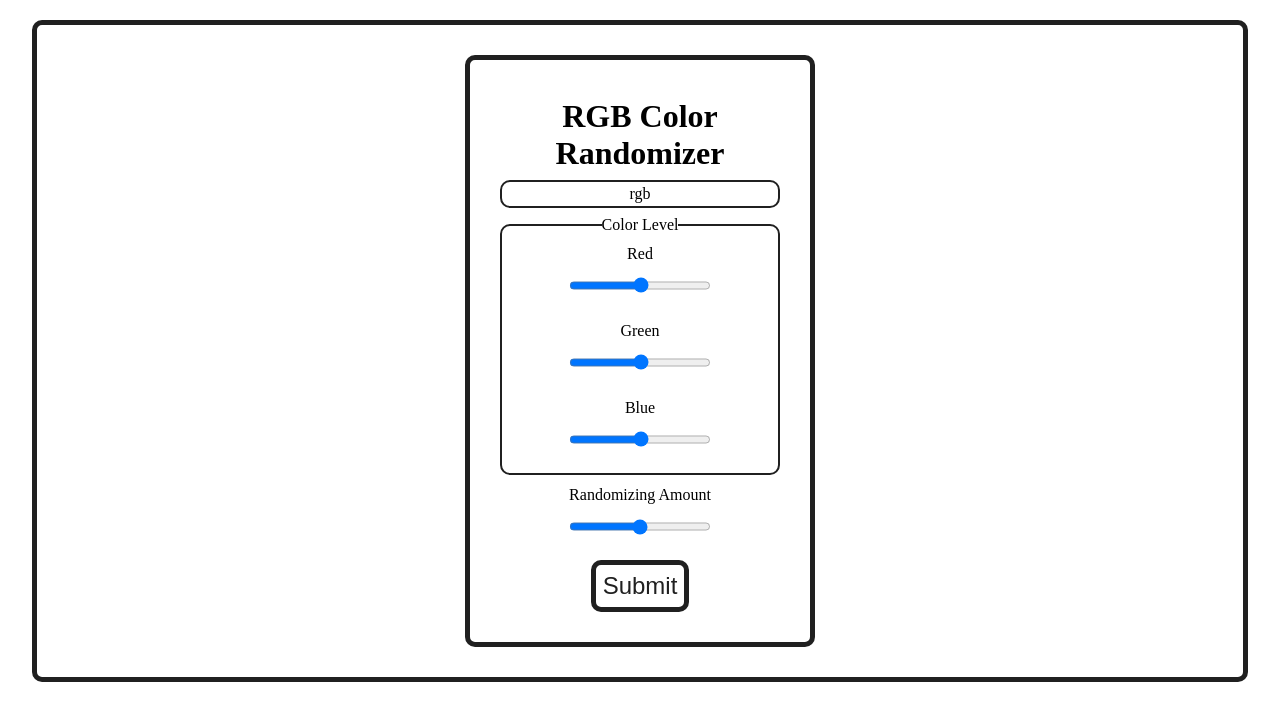
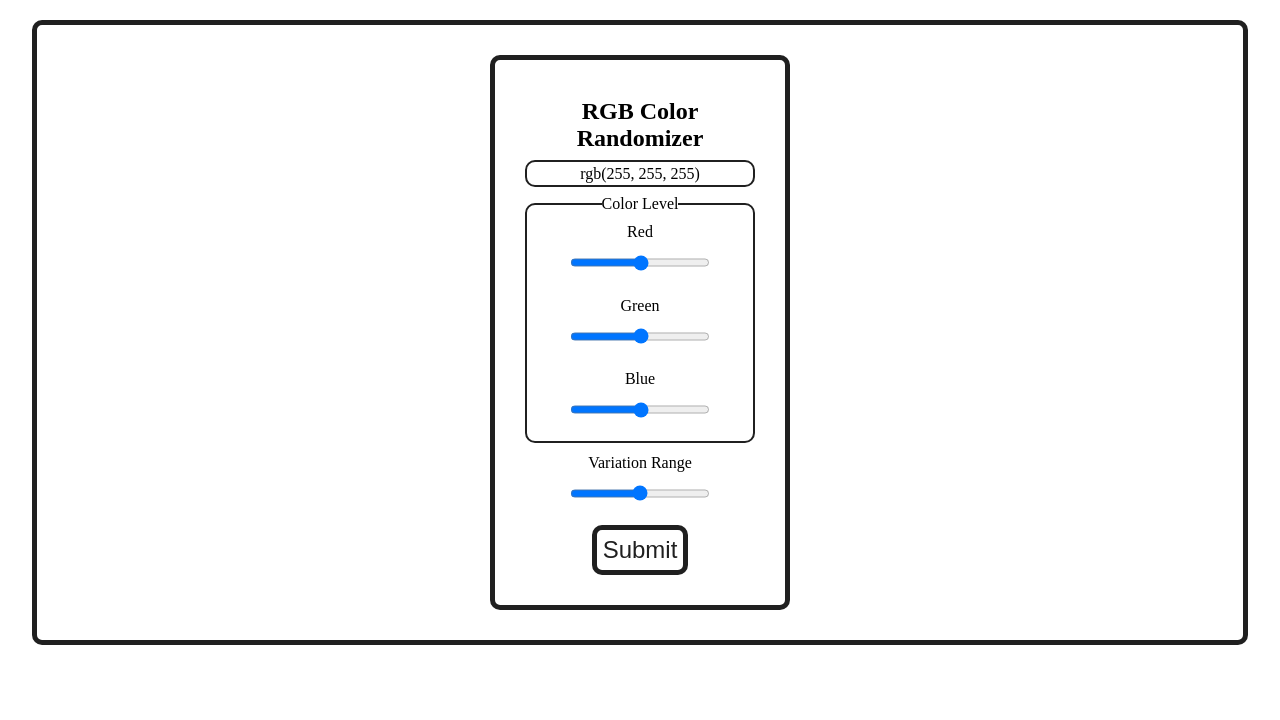
Before and after one commit to JDHofmann/color-clicker, a plain HTML site: page index.html in a window 1280 px wide. Drawn offline with Linux system fonts and the light colour scheme.

Commit message:
semantic cleanup

```diff
--- a/css/style.css
+++ b/css/style.css
@@ -13,10 +13,6 @@
 }
 
 form {
-    /* position: absolute;
-    top: 50%;
-    left: 50%;
-    transform: translate(-50%, -50%); */
     border-radius: 10px;
     border: 5px solid #202020;
     background: #ffffff;
@@ -25,7 +21,7 @@ form {
     padding: 2.5%;
     margin: 2.5% auto;
     width: 75vw;
-    max-width: 350px;
+    max-width: 300px;
 }
 
 .btn {
@@ -37,6 +33,10 @@ form {
     font-size: 1.5em;
     padding: 2.5%;
     transition: .2s;
+}
+
+h1 {
+    font-size: 1.5em;
 }
 
 h1, p {
--- a/index.html
+++ b/index.html
@@ -13,7 +13,7 @@
     <div class="container">
             <form>
                 <h1>RGB Color Randomizer</h1>
-                <p>rgb<span class="result"></span></p>
+                <p>rgb<span class="result">(255, 255, 255)</span></p>
                 <fieldset>
                     <legend>Color Level</legend>
                     <label for="red">Red
@@ -26,7 +26,7 @@
                         <input id="blue" type="range" min="0" max="255" step="3"></input>
                     </label>
                 </fieldset>
-                <label for="blue">Randomizing Amount
+                <label for="blue">Variation Range
                     <input id="range" type="range"></input>
                 </label>
 
```
